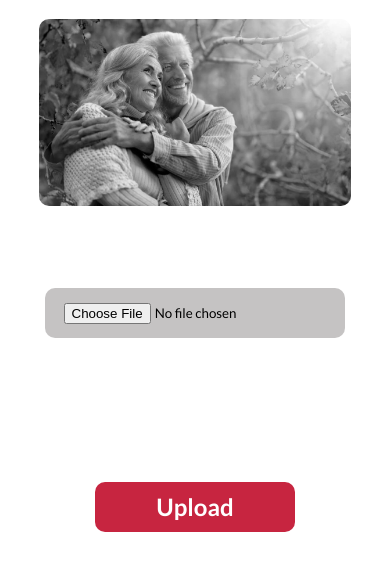
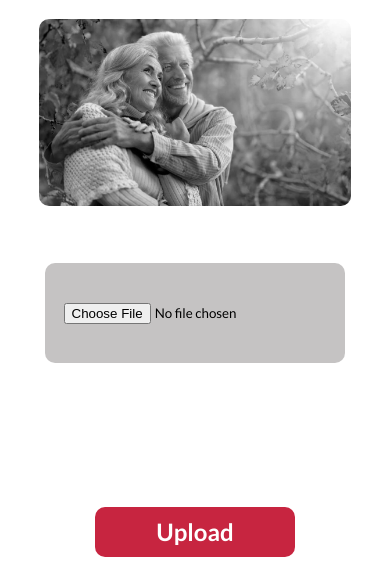
Before and after one commit to bprabin811/ImageColorization, a plain HTML site: page index.html in a window 390 px wide. Shown: the part 700-1263 px from the top of the page. Drawn offline with Linux system fonts and the light colour scheme.

Commit message:
Update style.css

```diff
--- a/style.css
+++ b/style.css
@@ -187,4 +187,7 @@ footer p{
     .row-2 img{
         width: 100%;
     }
+    .form-container{
+    height: 100px;
+    }
 }
```
